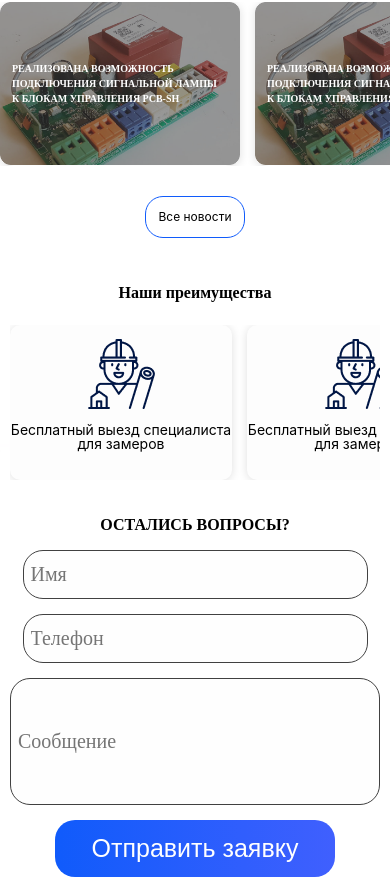
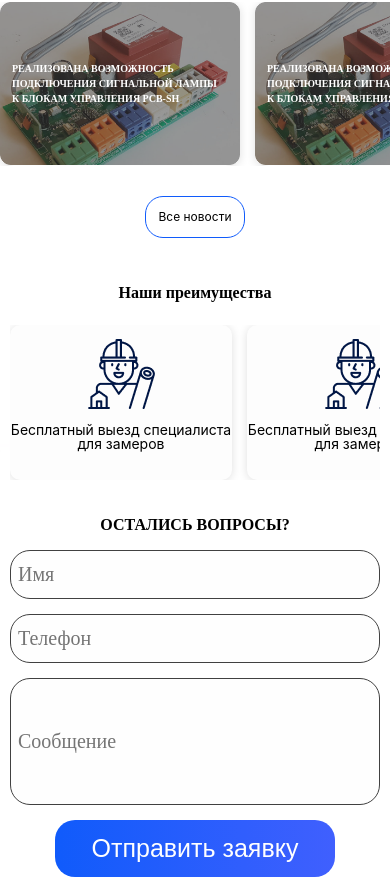
Before and after one commit to isamidinovas/Selim-Trade, a React (Create React App) app: page / in a window 390 px wide. Shown: the part 944-1821 px from the top of the page. Built offline with nearby package versions, Linux system fonts and the light colour scheme.

Commit message:
fix:form block errors & Hero

```diff
--- a/src/components/Forms/Forms.module.scss
+++ b/src/components/Forms/Forms.module.scss
@@ -49,11 +49,12 @@
   border-radius: 20px;
 }
 @media (max-width: 1110px) {
-  .forms {
-    justify-content: flex-start;
-  }
+  // .forms {
+  //   justify-content: space-between;
+  // }
   .btn {
     order: 4;
+    margin: 0 auto;
   }
 }
 
@@ -65,16 +66,13 @@
 @media (max-width: 430px) {
   .form {
     margin: 0 auto;
-    width: 329px;
     height: 47px;
   }
   .forms__title {
     font-size: 16px;
   }
   .btn {
-    margin: 0 auto;
     width: 280px;
-    order: 4;
     height: 57px;
   }
 }
--- a/src/components/HomePage/Hero/Hero.module.scss
+++ b/src/components/HomePage/Hero/Hero.module.scss
@@ -97,6 +97,13 @@
   }
 }
 
+@media (max-width: 700px) {
+  .scroll__img,
+  .hand__img {
+    display: none;
+  }
+}
+
 @media (max-width: 430px) {
   .hero__block {
     height: 362px;
@@ -106,10 +113,6 @@
   }
   .block__text {
     font-size: 14px;
-  }
-  .scroll__img,
-  .hand__img {
-    display: none;
   }
   .block__btn {
     width: 211px;
```
